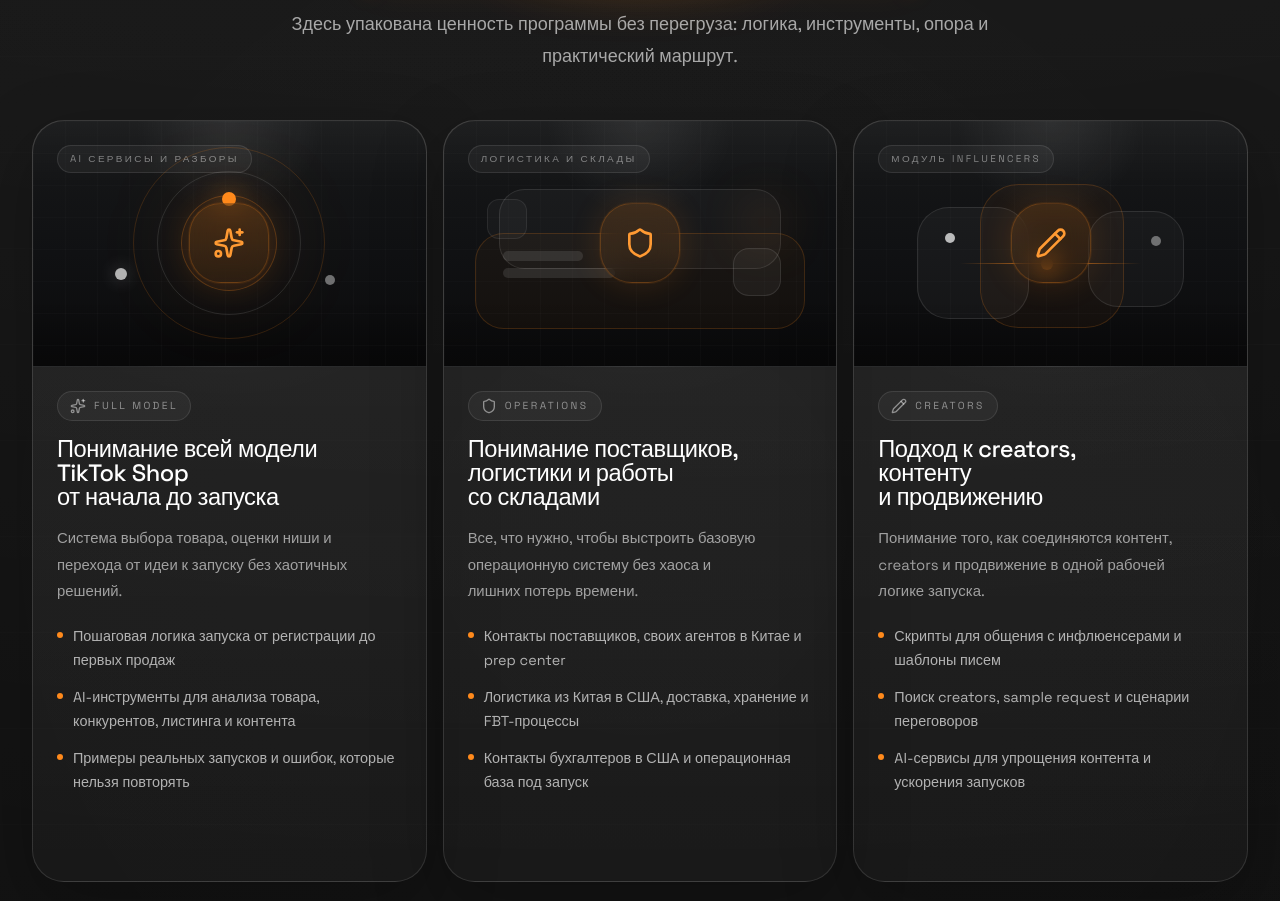
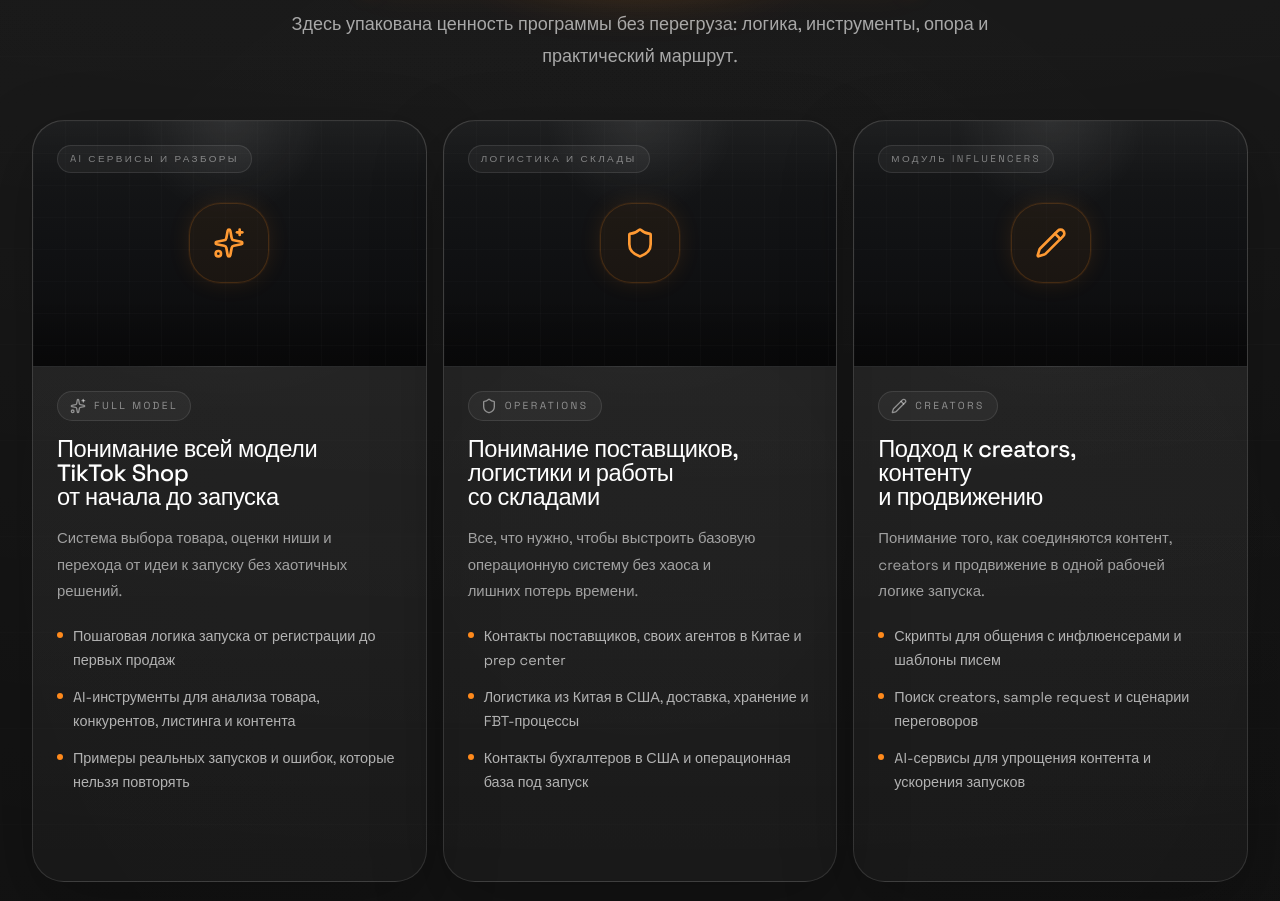
Before and after one commit to YaroslavSigidin/IVCHENKO, a React (Vite) app: page / in a window 1280 px wide. Shown: the part 3400-4301 px from the top of the page. Built offline with nearby package versions, Linux system fonts and the light colour scheme.

Commit message:
Simplify benefit preview icons

```diff
--- a/src/components/ui/program-benefits-features-8.jsx
+++ b/src/components/ui/program-benefits-features-8.jsx
@@ -151,43 +151,7 @@
           {label}
         </div>
 
-        {previewKey === 'primary' ? (
-          <>
-            <div className="absolute left-1/2 top-1/2 h-48 w-48 -translate-x-1/2 -translate-y-1/2 rounded-full border border-[#ff8a1c]/16" />
-            <div className="absolute left-1/2 top-1/2 h-36 w-36 -translate-x-1/2 -translate-y-1/2 rounded-full border border-white/10" />
-            <div className="absolute left-1/2 top-1/2 h-24 w-24 -translate-x-1/2 -translate-y-1/2 rounded-full border border-[#ff8a1c]/24 bg-[#ff8a1c]/[0.04]" />
-            <div className="absolute left-1/2 top-1/2 h-40 w-40 -translate-x-1/2 -translate-y-1/2 rounded-full bg-[radial-gradient(circle,rgba(255,138,28,0.18),rgba(255,138,28,0.04)_42%,transparent_68%)] blur-2xl" />
-            <div className="absolute left-[21%] top-[60%] h-3 w-3 rounded-full bg-white/68 shadow-[0_0_18px_rgba(255,255,255,0.28)]" />
-            <div className="absolute right-[23%] top-[63%] h-2.5 w-2.5 rounded-full bg-white/40" />
-            <div className="absolute left-[50%] top-[29%] h-3.5 w-3.5 -translate-x-1/2 rounded-full bg-[#ff8a1c] shadow-[0_0_24px_rgba(255,138,28,0.5)]" />
-          </>
-        ) : null}
-
-        {previewKey === 'logistics' ? (
-          <>
-            <div className="absolute inset-x-[14%] top-[28%] h-20 rounded-[1.6rem] border border-white/10 bg-white/[0.03]" />
-            <div className="absolute inset-x-[8%] top-[46%] h-24 rounded-[1.8rem] border border-[#ff8a1c]/18 bg-[#ff8a1c]/[0.035]" />
-            <div className="absolute left-[15%] top-[53%] h-2.5 w-20 rounded-full bg-white/10" />
-            <div className="absolute left-[15%] top-[60%] h-2.5 w-28 rounded-full bg-white/10" />
-            <div className="absolute right-[14%] top-[52%] h-12 w-12 rounded-2xl border border-white/10 bg-white/[0.045]" />
-            <div className="absolute right-[11%] top-[30%] h-14 w-14 rounded-full bg-[radial-gradient(circle,rgba(255,138,28,0.24),rgba(255,138,28,0.06)_45%,transparent_72%)] blur-xl" />
-            <div className="absolute left-[11%] top-[32%] h-10 w-10 rounded-xl border border-white/8 bg-white/[0.03]" />
-          </>
-        ) : null}
-
-        {previewKey === 'marketing' ? (
-          <>
-            <div className="absolute left-[16%] top-[35%] h-28 w-28 rounded-[2rem] border border-white/10 bg-white/[0.035]" />
-            <div className="absolute left-[32%] top-[26%] h-36 w-36 rounded-[2.4rem] border border-[#ff8a1c]/18 bg-[#ff8a1c]/[0.04]" />
-            <div className="absolute right-[16%] top-[37%] h-24 w-24 rounded-[1.9rem] border border-white/10 bg-white/[0.03]" />
-            <div className="absolute left-[27%] top-[58%] h-px w-[46%] bg-[linear-gradient(90deg,transparent,rgba(255,138,28,0.78),transparent)]" />
-            <div className="absolute left-[49%] top-[56%] h-3 w-3 -translate-x-1/2 rounded-full bg-[#ff8a1c] shadow-[0_0_20px_rgba(255,138,28,0.5)]" />
-            <div className="absolute left-[23%] top-[46%] h-2.5 w-2.5 rounded-full bg-white/70" />
-            <div className="absolute right-[22%] top-[47%] h-2.5 w-2.5 rounded-full bg-white/38" />
-          </>
-        ) : null}
-
-        <div className="absolute left-1/2 top-1/2 flex h-18 w-18 -translate-x-1/2 -translate-y-1/2 items-center justify-center rounded-[2rem] border border-[#ff8a1c]/22 bg-[linear-gradient(180deg,rgba(255,138,28,0.16),rgba(255,138,28,0.05))] text-[#ff9a33] shadow-[0_0_0_1px_rgba(255,138,28,0.08),0_0_32px_rgba(255,138,28,0.14)] backdrop-blur-md sm:h-20 sm:w-20">
+        <div className="absolute left-1/2 top-1/2 flex h-18 w-18 -translate-x-1/2 -translate-y-1/2 items-center justify-center rounded-[2rem] border border-[#ff8a1c]/18 bg-[#ff8a1c]/[0.05] text-[#ff9a33] shadow-[0_0_0_1px_rgba(255,138,28,0.06),0_0_22px_rgba(255,138,28,0.1)] sm:h-20 sm:w-20">
           <Icon className="h-7 w-7 sm:h-8 sm:w-8" />
         </div>
       </div>
```
